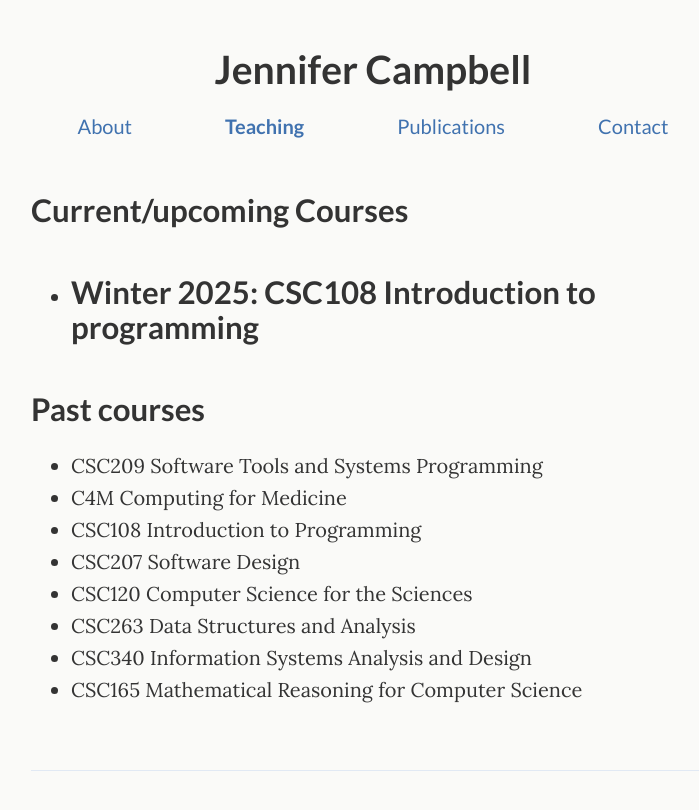
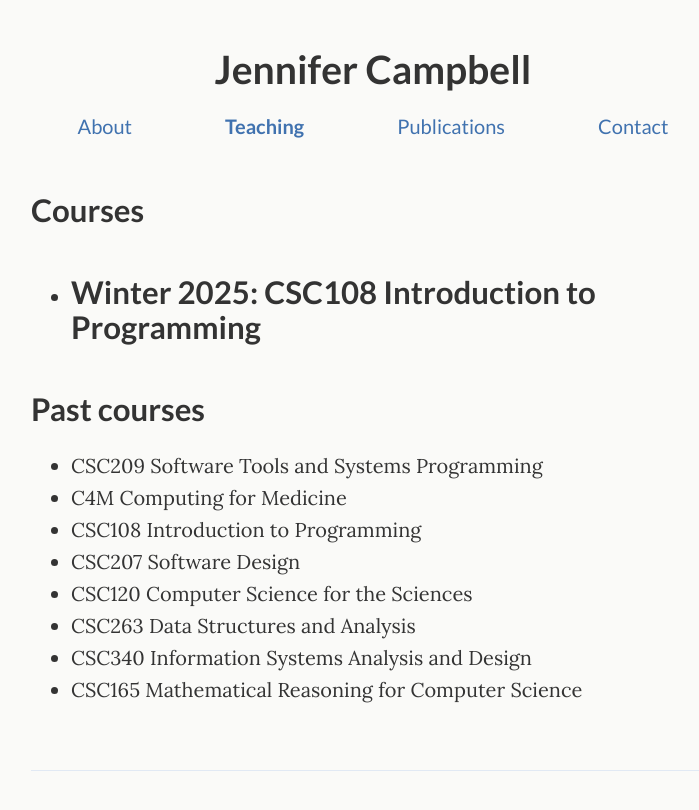
Before and after one commit to jencampbell/jencampbell.github.io, a Jekyll site: the page built from _pages/teaching.md, in a window 1280 px wide. Shown: the top 810 px of the page, without its empty margins (267-966 px from the left). Built offline with Jekyll 4.4.1, drawn with Linux system fonts in a browser that asks for light colours.

Commit message:
Fixing formatting

```diff
--- a/_pages/teaching.md
+++ b/_pages/teaching.md
@@ -13,9 +13,9 @@ permalink: /teaching/
 {:/} -->
 
 
-## Current/upcoming Courses
+## Courses
 
-- Winter 2025: CSC108 Introduction to programming
+- Winter 2025: CSC108 Introduction to Programming
 ---
 
 ## Past courses
```
Also changed, not shown: _pages/about.md (+5 -3 lines), _pages/publications.md (+1 -1 lines).
